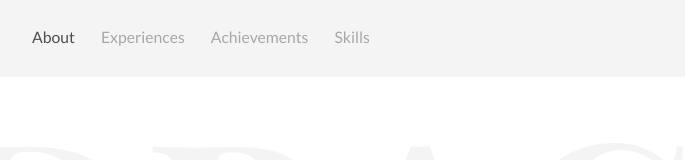
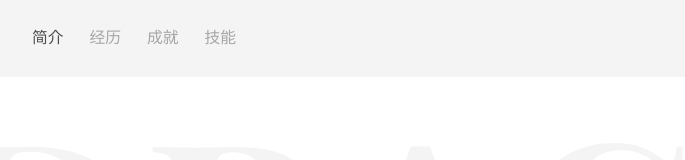
Before and after one commit to huangyitao06/index.html, a plain HTML site: page index.html in a window 1280 px wide. Shown: the top 160 px of the page, without its empty margins (297-982 px from the left). Drawn offline with Linux system fonts and the light colour scheme.

Commit message:
Update index.html

```diff
--- a/index.html
+++ b/index.html
@@ -1,7 +1,7 @@
 <!DOCTYPE html>
 <html>
 <head>
-<title>Home</title>
+<title>黄屹涛的简历</title>
 <meta charset="utf-8" />
 <meta name="viewport" content="width=device-width, initial-scale=1">
 <meta name="description" content="Draco is free PSD &amp; HTML template by @afnizarnur">
@@ -30,10 +30,10 @@
 			</div>
 			<nav id="navbar-1" class="navbar item-nav">
 				<ul>
-					<li class="active"><a href="#about">About</a></li>
-					<li><a href="#experiences">Experiences</a></li>
-					<li><a href="#achievements">Achievements</a></li>
-					<li><a href="#skills">Skills</a></li>
+					<li class="active"><a href="#about">简介</a></li>
+					<li><a href="#experiences">经历</a></li>
+					<li><a href="#achievements">成就</a></li>
+					<li><a href="#skills">技能</a></li>
 				</ul>
 			</nav>
 		</header>
```
